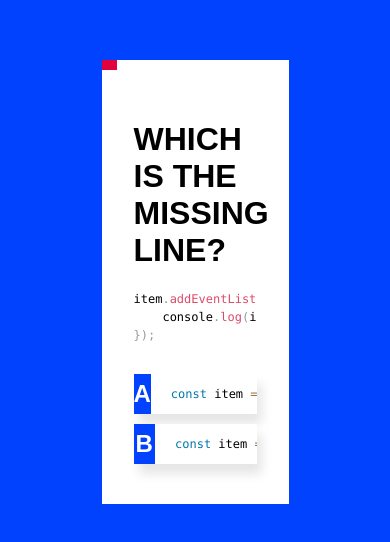
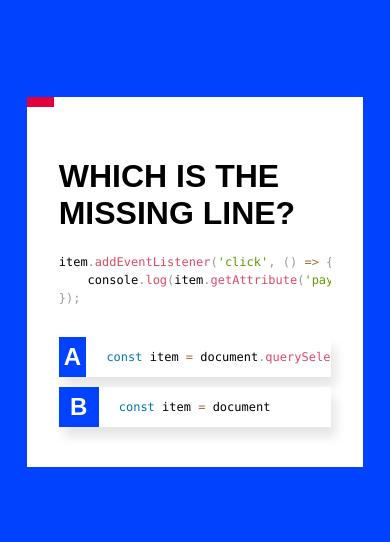
Before and after one commit to stbodurov/boom-quiz, a Next.js app: page / in a window 390 px wide. Shown: the part 140-682 px from the top of the page. Built offline with nearby package versions, Linux system fonts and the light colour scheme; a web font is replaced by a local one.

Commit message:
fix: mobile layout

```diff
--- a/styles/Home.module.scss
+++ b/styles/Home.module.scss
@@ -15,7 +15,6 @@
   align-items: flex-start;
   background-color: #ffffff;
   width: 50%;
-  max-width: 50%;
   min-height: 40%;
 }
 
```
